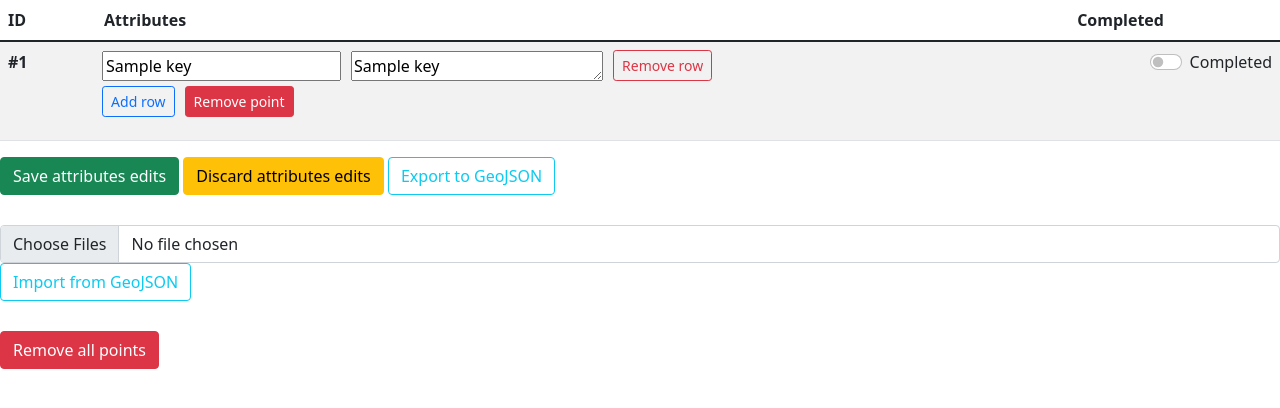
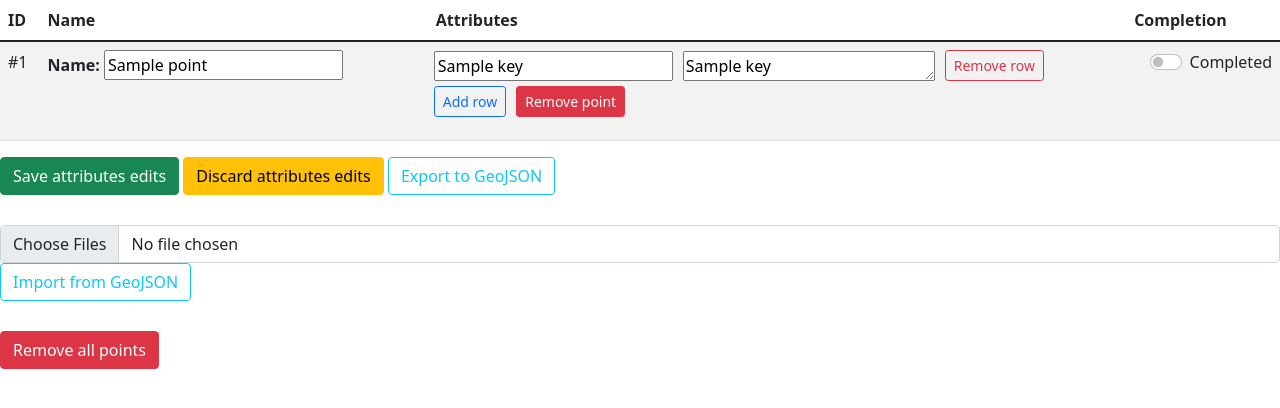
Before and after one commit to Rewinteer/PointerApp, a Flask app: page /pointList in a window 1280 px wide. Shown: the part 66-474 px from the top of the page. Run offline with Flask 3, Linux system fonts and the light colour scheme; the visitor is signed in with stand-in values (Sample User, id 1); a database or web service that is not in the repository returns one stand-in record (values such as "Sample title"); some libraries are stand-ins or nearby versions.

Commit message:
name_implementation

```diff
--- a/app.py
+++ b/app.py
@@ -7,7 +7,7 @@ from flask import Flask, redirect, render_template, jsonify, request, session, f
 from flask_session import Session
 from werkzeug.security import check_password_hash, generate_password_hash
 
-from helpers import login_required, get_db_connection, usernameAlreadyExists, getDbRows, executeQuery, getFeatureCollection
+from helpers import login_required, get_db_connection, usernameAlreadyExists, getDbRows, executeQuery, getFeatureCollection, passCurrentDataToHistory
 
 app = Flask(__name__)
 app.secret_key = os.environ["SECRET_KEY"]
@@ -107,7 +107,7 @@ def index():
 @login_required
 def points():
     rows = getDbRows("""
-    SELECT id, ST_AsGeoJSON(ST_FlipCoordinates(location)), attributes, is_completed
+    SELECT id, name, ST_AsGeoJSON(ST_FlipCoordinates(location)), attributes, is_completed
     FROM points
     WHERE user_id = %s;
     """, (session["user_id"],))
@@ -121,10 +121,11 @@ def points():
             "type": "Feature",
             "properties": {
                 "id": row[0],
-                "attributes": row[2],
-                "is_completed": row[3]
+                "name": row[1],
+                "attributes": row[3],
+                "is_completed": row[4]
             },
-            "geometry": json.loads(row[1])
+            "geometry": json.loads(row[2])
         }
         features.append(feature)
 
@@ -139,16 +140,17 @@ def points():
 @login_required
 def pointData():
     id = request.get_json().get('id')
-    rows = getDbRows("SELECT id, user_id, attributes, is_completed FROM points WHERE id=%s AND user_id=%s;", (id,session["user_id"]))
+    rows = getDbRows("SELECT id, name, user_id, attributes, is_completed FROM points WHERE id=%s AND user_id=%s;", (id,session["user_id"]))
     if rows is None:
         return "Database error", 500
 
     dbresponse = rows[0]
     responseToSend = {
         'id': dbresponse[0],
-        'user_id': dbresponse[1],
-        'attributes': dbresponse[2],
-        'is_completed': dbresponse[3]
+        'name': dbresponse[1],
+        'user_id': dbresponse[2],
+        'attributes': dbresponse[3],
+        'is_completed': dbresponse[4]
     }
 
     return jsonify(responseToSend)
@@ -176,6 +178,7 @@ def removePoint():
 @login_required
 def saveEdits():
     id = request.get_json().get('id')
+    name = request.get_json().get('name')
     attributes = request.get_json().get('attributes')
     location = json.loads(request.get_json().get('location'))
     is_completed = request.get_json().get('is_completed')
@@ -183,18 +186,18 @@ def saveEdits():
     # point data update
     if id != 'null':
         execute = executeQuery("""
-        UPDATE points SET attributes = %s, is_completed = %s, modified = current_timestamp
-        WHERE id = %s AND user_id = %s;
-        """, (attributes, is_completed, id, session["user_id"]))
+        UPDATE points SET name = %s, attributes = %s, is_completed = %s, modified = current_timestamp, version = version + 1
+        WHERE id = %s AND user_id = %s AND (name <> %s OR attributes::jsonb <> %s::jsonb OR is_completed <> %s);
+        """, (name, attributes, is_completed, id, session["user_id"], name, attributes, is_completed))
         if execute == 1:
             return "Database error, please try one more time", 500
 
     # new points creation
     else:
         execute = executeQuery("""
-        INSERT INTO points(location, user_id, attributes, is_completed)
-        VALUES (ST_GeomFromText('POINT(%s %s)'), %s, %s, %s);
-        """, (location['lat'], location['lng'], session["user_id"], attributes, is_completed))
+        INSERT INTO points(name, location, user_id, attributes, is_completed)
+        VALUES (%s, ST_GeomFromText('POINT(%s %s)'), %s, %s, %s);
+        """, (name, location['lat'], location['lng'], session["user_id"], attributes, is_completed))
         if execute == 1:
             return "Database error, please try one more time", 500
 
@@ -204,7 +207,7 @@ def saveEdits():
 @app.route("/pointList")
 @login_required
 def pointList():
-    rows = getDbRows("SELECT id, attributes, is_completed FROM points WHERE user_id = %s ORDER BY id;", (session["user_id"], ))
+    rows = getDbRows("SELECT id, name, attributes, is_completed FROM points WHERE user_id = %s ORDER BY name;", (session["user_id"], ))
     if rows is None:
         return "Database error, please try one more time", 500
 
@@ -216,6 +219,7 @@ def pointList():
 @login_required
 def listPointUpdate():
     newData = request.get_json()
+    namesData = newData.get('names')
     attributesData = newData.get('attributes')
     completenessData = newData.get('is_completed')
 
@@ -224,15 +228,19 @@ def listPointUpdate():
         cur = conn.cursor()
 
         for id in attributesData:
+            name = namesData[id]
             attributes = json.dumps(attributesData[id])
             is_completed = completenessData[id]
             try:
+
+                # db trigger function checks if the new data differs from old, and uploads the history if yes
                 cur.execute("""
-                    UPDATE points SET attributes = %(attr)s, is_completed = %(compl)s, modified = current_timestamp
+                    UPDATE points SET name = %(name)s, attributes = %(attr)s, is_completed = %(compl)s, modified = current_timestamp, version = version + 1
                     WHERE id = %(id)s AND user_id = %(us_id)s
-                    AND (attributes::jsonb <> %(attr)s::jsonb OR is_completed <> %(compl)s);
+                    AND (name <> %(name)s OR attributes::jsonb <> %(attr)s::jsonb OR is_completed <> %(compl)s);
                 """,
                 {
+                    'name': name,
                     'attr': attributes,
                     'compl': is_completed,
                     'id': id,
@@ -240,7 +248,7 @@ def listPointUpdate():
                 })
 
             except Exception as e:
-                return e, 500
+                return str(e), 500
 
             conn.commit()
 
@@ -265,7 +273,7 @@ def removeAllPoints():
 @login_required
 def exportData():
     rows = getDbRows("""
-    SELECT id, ST_X(ST_FlipCoordinates(location)), ST_Y(ST_FlipCoordinates(location)), attributes, is_completed, CAST(modified as TEXT)
+    SELECT id, name, ST_X(ST_FlipCoordinates(location)), ST_Y(ST_FlipCoordinates(location)), attributes, is_completed, CAST(modified as TEXT)
     FROM points WHERE user_id=%s;
     """, (session["user_id"],))
     if rows is None:
@@ -315,12 +323,20 @@ def importData():
                     return 'The application works with points data only', 400
 
                 coordindates = feature['geometry']['coordinates']
-                attributes = json.dumps(feature['properties'])
+                # attributes = json.dumps(feature['properties'])
+                attributes = feature['properties']
+                name = None
 
+                # if the file contain name column - assign value to the name
+                if 'name' in attributes:
+                    name = attributes['name']
+                    del attributes['name']
+
+                attributes = json.dumps(attributes)
                 execute = executeQuery("""
-                    INSERT INTO points(location, user_id, attributes)
-                    VALUES (ST_GeomFromText('POINT(%s %s)'), %s, %s);
-                    """, (coordindates[1], coordindates[0], session["user_id"], attributes))
+                    INSERT INTO points(name, location, is_completed, user_id, attributes)
+                    VALUES (%s, ST_GeomFromText('POINT(%s %s)'), %s, %s);
+                    """, (name, coordindates[1], coordindates[0], session["user_id"], attributes))
 
                 if execute == 1:
                     raise Exception("Database error")
--- a/static/js/list.js
+++ b/static/js/list.js
@@ -79,12 +79,14 @@ function saveListEdits() {
 
     let pointsData = {};
     let isCompleted = {};
+    let pointNames = {};
     for (let i = 0; i < rows.length; i++) {
         const row = rows[i];
         const attrDivs = row.getElementsByClassName("list-point-attr");
 
         const pointId = row.getAttribute('data-element-id');
-        const checkbox = row.querySelector(".list-checkbox")
+        const pointName = row.querySelector('.input-point-name').value;
+        const checkbox = row.querySelector(".list-checkbox");
         const completed = checkbox.checked;
         let pointAttrs = {};
         for (let j = 0; j < attrDivs.length; j++) {
@@ -95,6 +97,7 @@ function saveListEdits() {
         }
         pointsData[pointId] = pointAttrs;
         isCompleted[pointId] = completed;
+        pointNames[pointId] = pointName;
     }
 
     if (window.confirm(`Are you sure you want to save your attributes edits?`)) {
@@ -107,7 +110,8 @@ function saveListEdits() {
             },
             body: JSON.stringify({
                 'attributes': pointsData,
-                'is_completed': isCompleted
+                'is_completed': isCompleted,
+                'names' : pointNames
             })
         })
         .then(response => {
@@ -115,7 +119,7 @@ function saveListEdits() {
                 showResponsePopup("Data successfully updated.");
                 closeLoadingOverlay();
             } else {
-                throw new Error("Data update error: " + response.statusText)
+                throw new Error("Data update error: " + response.text)
             }
         })
         .catch(error => {
@@ -191,7 +195,7 @@ function exportData() {
 }
 
 function importData() {
-    if (window.confirm(`This application imports only points data stored in GeoJSON files with default WGS84 (EPSG:4326) CRS. Please ensure that your files correspond to these requirements. Do you want to proceed?`)) {
+    if (window.confirm(`This application imports only points data stored in GeoJSON files with default WGS84 (EPSG:4326) CRS. The header of the 'name' column should be in lowercase, name shouldn't exceed 30 characters. Please ensure that your files correspond to these requirements. Do you want to proceed?`)) {
         const fileElement = document.getElementById('fileImport')
         if (fileElement.files.length === 0) {
             alert('Please choose at least 1 file.');
--- a/templates/list.html
+++ b/templates/list.html
@@ -8,15 +8,23 @@
         <thead>
             <tr>
                 <th scope="col">ID</th>
+                <th scpe="col">Name</th>
                 <th scope="col" style="padding-left: 50px;">Attributes</th>
-                <th scope="col">Completed</th>
+                <th scope="col">Completion</th>
             </tr>
         </thead>
         <tbody>
             {% for row in pointsData %}
-                <tr class="point-row" data-element-id="{{ row[0] }}" data-completed="{{ row[2] }}">
-                    <th scope="row" class="list-point-id">#{{ row[0] }}</th>
-                    {% set attributes = row[1] %}
+            <!-- row schema: id, name, attributes, is_completed -->
+                <tr class="point-row" data-element-id="{{ row[0] }}" data-completed="{{ row[3] }}">
+                    <td scope="row" class="list-point-id">#{{ row[0] }}</td>
+                    <th>
+                        <div>
+                            <b style="margin-right: 15;">Name: </b>
+                            <input size="20" type="text" placeholder="Key" value="{{ row[1] }}" class="input-point-name">
+                        </div>
+                    </th>
+                    {% set attributes = row[2] %}
                     <td>
                         <div class="point-attr-row">
                             <div class="list-point-attrs">
@@ -36,7 +44,7 @@
                     </td>
                     <td class="checkbox-cell" style="text-align: center;">
                         <div class="form-check form-switch" style="padding-bottom: 5px; float: right;">
-                            {% if row[2] %}
+                            {% if row[3] %}
                                 <input class="form-check-input list-checkbox" type="checkbox" checked>
                             {% else %}
                                 <input class="form-check-input list-checkbox" type="checkbox">
```
Also changed, not shown: helpers.py (+20 -7 lines), static/js/editing.js (+30 -6 lines), templates/map.html (+8 -1 lines), 1 other file.
